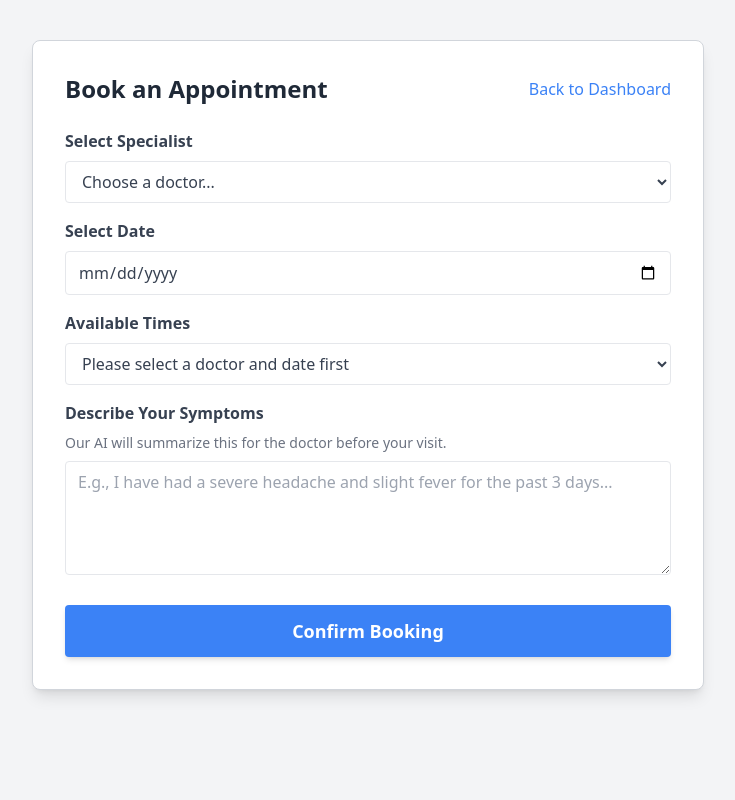
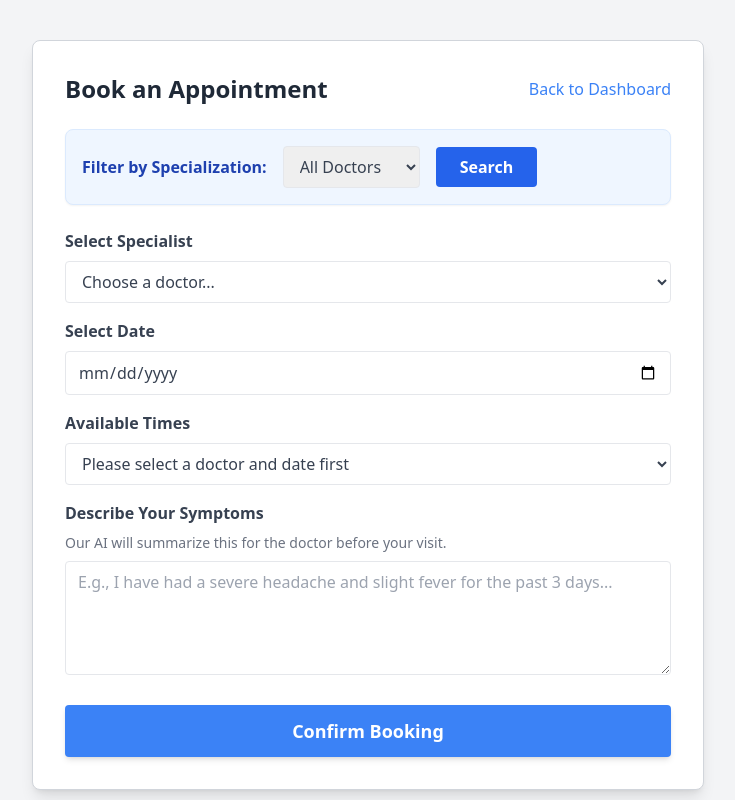
Before and after one commit to Arnav1O26/healthcare-appointment-manager, a Flask app: page /patient/book in a window 1280 px wide. Shown: the whole page, without its empty margins (272-1007 px from the left). Run offline with Flask 3, Linux system fonts and the light colour scheme; a user stored in the database is signed in; some libraries are stand-ins or nearby versions.

Commit message:
feat: add doctor specialization search and filter

```diff
--- a/app/routes/patient.py
+++ b/app/routes/patient.py
@@ -19,8 +19,18 @@ def dashboard():
 @patient_bp.route('/book', methods=['GET', 'POST'])
 @login_required
 def book_appointment():
-    # 1. Get a list of all doctors to show in the dropdown
-    doctors = DoctorProfile.query.join(User).all()
+    # Fetch all unique specializations to populate the filter dropdown
+    all_specs = db.session.query(DoctorProfile.specialization).distinct().all()
+    specializations = [spec[0] for spec in all_specs] # Flatten the list
+
+    # Check if the user applied a filter via the URL (e.g., ?specialization=Cardiologist)
+    selected_spec = request.args.get('specialization')
+
+    # 1. Get a list of doctors, applying the filter if one exists
+    if selected_spec:
+        doctors = DoctorProfile.query.join(User).filter(DoctorProfile.specialization == selected_spec).all()
+    else:
+        doctors = DoctorProfile.query.join(User).all()
 
     if request.method == 'POST':
         doctor_id = request.form.get('doctor_id')
@@ -56,13 +66,20 @@ def book_appointment():
         appointment.status = 'confirmed'
         db.session.commit()
 
-        # Note: In a production app, we would call the Google Calendar
-        # and Email service here!
+        # Send confirmation email to the patient
+        # (Assuming you imported send_email at the top of patient.py)
+        # subject = "Appointment Confirmed"
+        # body = f"Your appointment is confirmed for {start_time_str}."
+        # send_email(current_user.email, subject, body)
 
         flash('Appointment booked successfully! The doctor will review your symptoms.', 'success')
         return redirect(url_for('patient.dashboard'))
 
-    return render_template('book_appointment.html', doctors=doctors)
+    # Pass the specializations and the currently selected spec to the template
+    return render_template('book_appointment.html',
+                           doctors=doctors,
+                           specializations=specializations,
+                           selected_spec=selected_spec)
 
 # API Route to get time slots dynamically when the user picks a date via JavaScript
 @patient_bp.route('/api/slots')
--- a/app/templates/book_appointment.html
+++ b/app/templates/book_appointment.html
@@ -4,6 +4,22 @@
     <div class="flex items-center justify-between mb-6">
         <h2 class="text-2xl font-bold text-gray-800">Book an Appointment</h2>
         <a href="{{ url_for('patient.dashboard') }}" class="text-blue-500 hover:underline">Back to Dashboard</a>
+    </div>
+
+    <!-- Specialization Filter -->
+    <div class="mb-6 bg-blue-50 p-4 rounded-lg shadow-sm border border-blue-100">
+        <form method="GET" action="{{ url_for('patient.book_appointment') }}" class="flex flex-col md:flex-row items-center gap-4">
+            <label for="specialization" class="font-bold text-blue-800 whitespace-nowrap">Filter by Specialization:</label>
+            <select name="specialization" id="specialization" class="w-full md:w-auto border rounded py-2 px-3 text-gray-700 focus:outline-none focus:ring-2 focus:ring-blue-500">
+                <option value="">All Doctors</option>
+                {% for spec in specializations %}
+                    <option value="{{ spec }}" {% if selected_spec == spec %}selected{% endif %}>{{ spec }}</option>
+                {% endfor %}
+            </select>
+            <button type="submit" class="bg-blue-600 hover:bg-blue-700 text-white font-bold py-2 px-6 rounded transition w-full md:w-auto">
+                Search
+            </button>
+        </form>
     </div>
 
     <form method="POST" action="{{ url_for('patient.book_appointment') }}">
```
